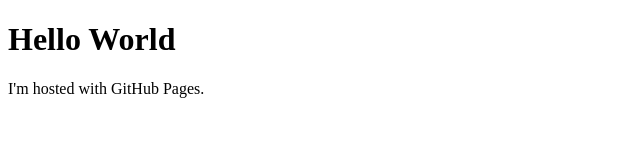
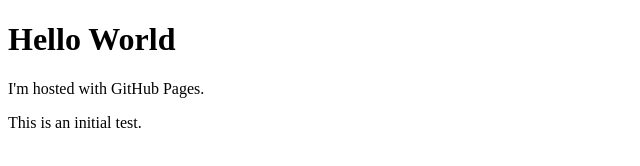
Before and after one commit to ChelseaLiuOnIce/ChelseaLiuOnIce.github.io, a plain HTML site: page index.html in a window 1280 px wide. Shown: the whole page, without its empty margins (0-640 px from the left). Drawn offline with Linux system fonts and the light colour scheme.

Commit message:
Another test

```diff
--- a/index.html
+++ b/index.html
@@ -3,5 +3,6 @@
     <body>
         <h1>Hello World</h1>
         <p>I'm hosted with GitHub Pages.</p>
+        <p>This is an initial test.</p>
         </body>
         </html>
```
